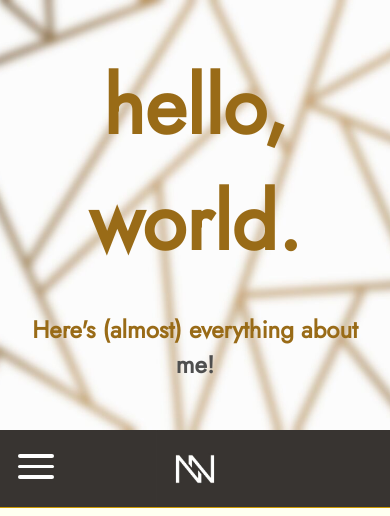
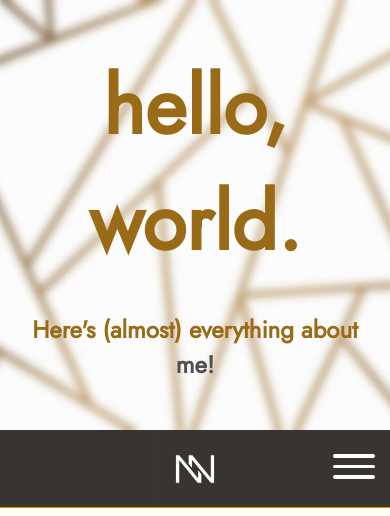
Before and after one commit to numannaeem/first-website, a plain HTML site: page site/index.html in a window 390 px wide. Shown: the top 516 px of the page. Drawn offline with Linux system fonts and the light colour scheme; grey boxes are pictures that could not be loaded; a web font is replaced by a local one.

Commit message:
moved  menu to right

```diff
--- a/site/index.html
+++ b/site/index.html
@@ -20,7 +20,7 @@
 	</div>
 
 	<div id="navbar">
-		<div class="hamburger" onclick="dropMenu()">
+		<div id="hamburger" onclick="dropMenu()">
 			<span class="top"></span>
 			<span class="middle"></span>
 			<span class="bottom"></span>
--- a/site/java1.js
+++ b/site/java1.js
@@ -110,10 +110,11 @@ function dropMenu() {
 			|| document.documentElement.clientWidth
 			|| document.body.clientWidth;
 	var navbar = document.getElementById("navbar");
+	var hamburger = document.getElementById("hamburger");
 	var menuItems = null;
 	if(!menuOpened && width < 800) {
 		menuItems = document.getElementsByClassName("mi-collapsed");
-
+		hamburger.style.backgroundColor = "brown";
 		for(var i = 0; i < menuItems.length; i++) {
 			menuItems[i].classList.add('mi-expanded');
 			menuItems[i].classList.remove('mi-collapsed');
@@ -127,6 +128,7 @@ function dropMenu() {
 	}
 	else if(menuOpened) {
 		menuItems = document.getElementsByClassName("mi-expanded");
+		hamburger.style.backgroundColor = "#383431";
 		for(var i = 0; i < menuItems.length; i++) {
 			menuItems[i].classList.add('mi-collapsed');
 			menuItems[i].classList.remove('mi-expanded');
--- a/site/style.css
+++ b/site/style.css
@@ -291,23 +291,25 @@ ul {
 		display: none;
 	}
 
-	.hamburger {
+	#hamburger {
 		display: initial;
-		margin-top:20px;
-		margin-left: 18px;
-		margin-bottom: 20px;
-		float: left;
-		height: 33px;
-		width: 40px;
-
+		padding-top:20px;
+		padding-right: 0px;
+		padding-bottom: 20px;
+		float: right;
+		height: 4.5rem;
+		width: 4.5rem;
 	}
 	.top, .bottom, .middle{
-		float: left;
+		display: block;
+		clear: both;
+		margin-right: auto;
+		margin-left: auto;
 		margin-top: 4px;
-		margin-bottom: 3px;
+		margin-bottom: 7px;
 		background-color: white;
 		height: 3.5px;
-		width: 90%;
+		width: 58%;
 		border-radius: 1rem;
 	}
 
```
